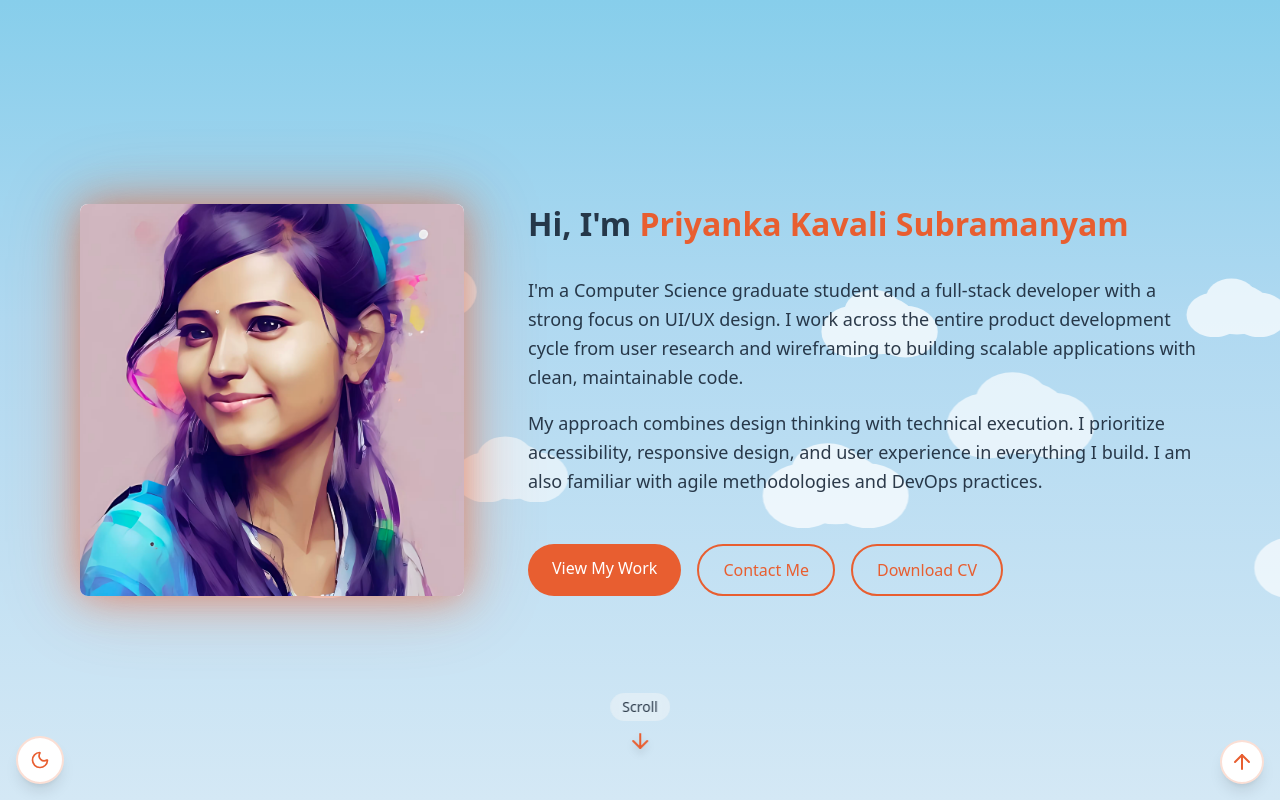
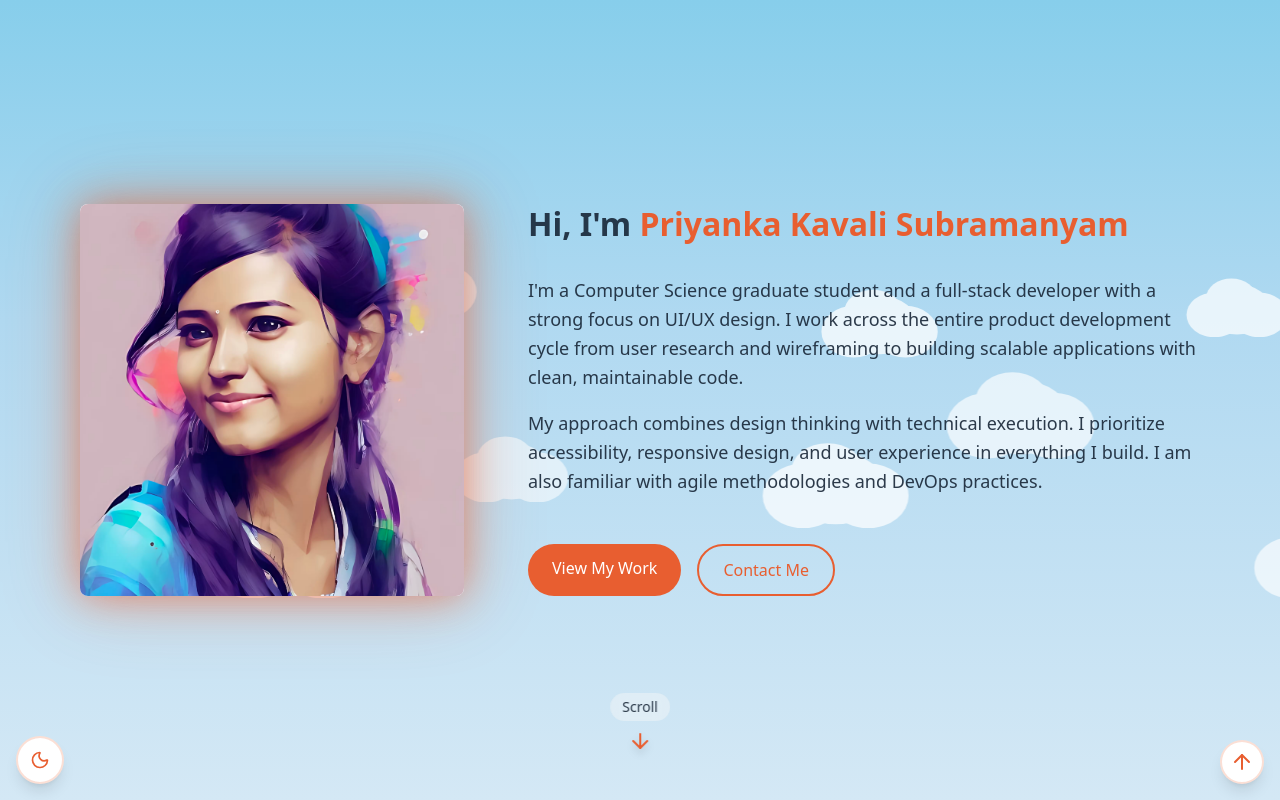
Before and after one commit to kspriyanka14/kspriyanka14.github.io, a React (Vite) app: page / in a window 1280 px wide. Shown: the top 800 px of the page. Built offline with nearby package versions, Linux system fonts and the light colour scheme.

Commit message:
Remove Download CV

```diff
--- a/src/components/HeroSection.jsx
+++ b/src/components/HeroSection.jsx
@@ -10,7 +10,7 @@ import { personalInfo } from "@/data/navigation";
  * - Mobile: Image on top → Content below
  * - Equal padding on left and right edges (centered layout)
  * - Left-aligned text for better readability
- * - 3 equal-sized CTA buttons
+ * - 2 CTA buttons (View My Work, Contact Me)
  * - Visible scroll arrow indicator (desktop only)
  *
  * @returns {JSX.Element} Home section with proper centering
@@ -73,7 +73,7 @@ export const HeroSection = () => {
               </p>
             </div>
 
-            {/* CTA Buttons - All Equal Size */}
+            {/* CTA Buttons */}
             <div className="flex flex-col sm:flex-row gap-4 justify-center lg:justify-start items-stretch pt-4 opacity-0 animate-fade-in-delay-5">
               <a
                 href="#projects"
@@ -86,13 +86,6 @@ export const HeroSection = () => {
                 className="px-6 py-3 rounded-full border-2 border-primary text-primary hover:bg-primary hover:text-background hover:shadow-[0_0_30px_hsl(var(--primary)_/_0.7)] transition-all duration-300 font-medium text-center hover:scale-105"
               >
                 Contact Me
-              </a>
-              <a
-                href="/resume.pdf"
-                download
-                className="px-6 py-3 rounded-full border-2 border-primary text-primary hover:bg-primary/10 hover:shadow-[0_0_30px_hsl(var(--primary)_/_0.7)] transition-all duration-300 font-medium text-center hover:scale-105"
-              >
-                Download CV
               </a>
             </div>
           </div>
```
